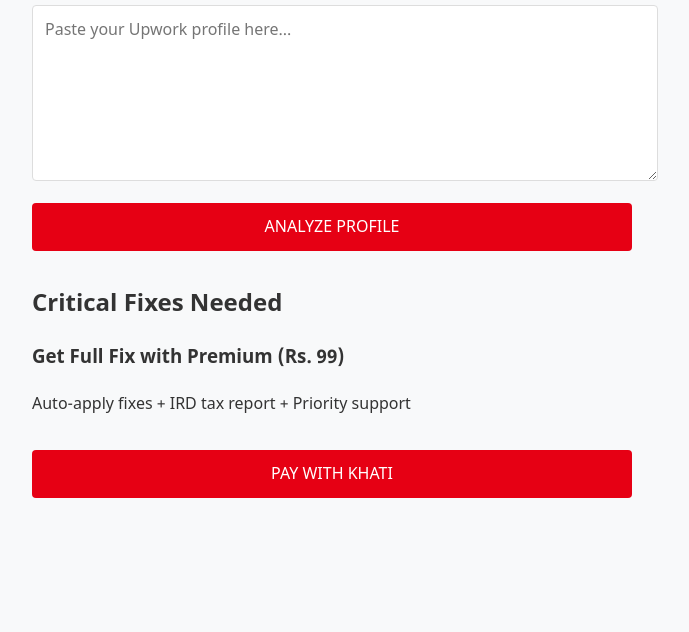
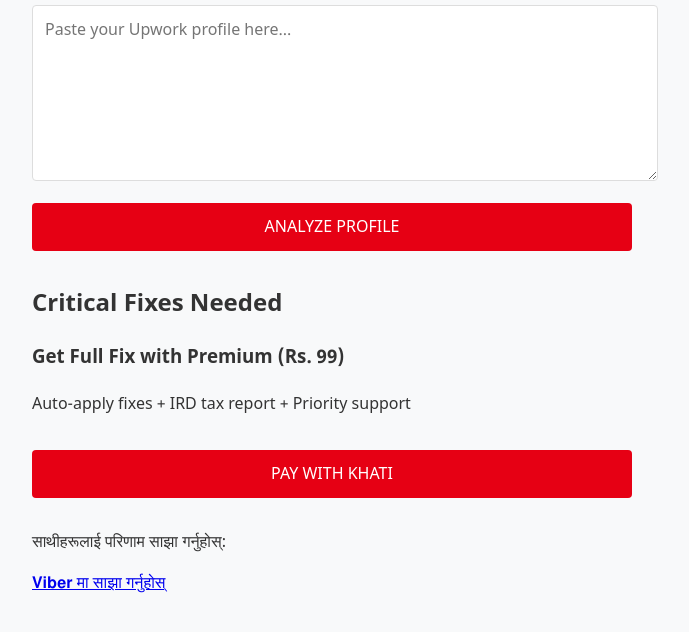
Before and after one commit to Raazrana/profile-doctor, a plain HTML site: page index.html in a window 1280 px wide. Shown: the part 130-762 px from the top of the page, without its empty margins (308-997 px from the left). Drawn offline with Linux system fonts and the light colour scheme.

Commit message:
Update index.html

```diff
--- a/index.html
+++ b/index.html
@@ -53,6 +53,14 @@
     </div>
   </div>
 
+  <div class="viber-share-container">
+  <p>साथीहरूलाई परिणाम साझा गर्नुहोस्:</p>
+  <a href="viber://forward?text=मेरो%20Upwork%20प्रोफाइल%20जाँच%20गर्नुहोस्!%0A%0A✅%20Kathmandu%20लाई%20'Kathmandu,%20Nepal%20(GMT%2B5:45)'%20मा%20बदल्छ%0A✅%20PayPal%20उल्लेख%20हटाउँछ%0A%0Aनिःशुल्क%20प्रयोग%20गर्नुहोस्:%20https://raazrana.github.io/profile-doctor"
+     class="viber-btn">
+    <span>𝐕𝐢𝐛𝐞𝐫 मा साझा गर्नुहोस्</span>
+  </a>
+</div>
+
   <!-- Khalti Payment Modal (Pre-configured for Nepal) -->
   <script src="khalti-sandbox.js"></script>
   <script src="script.js"></script>
```
